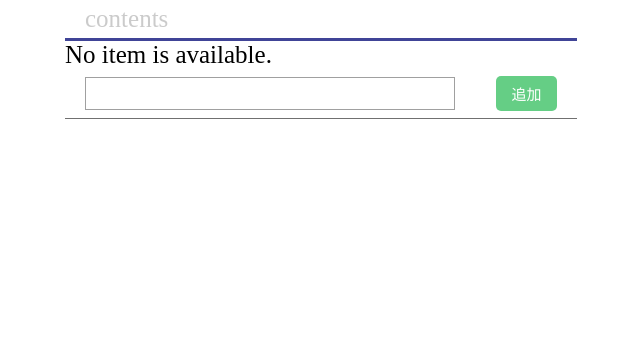
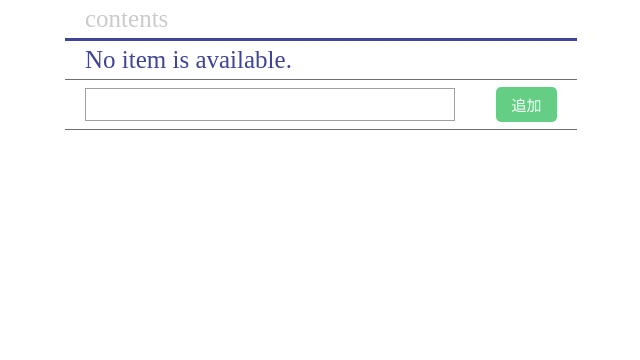
Before and after one commit to arara-ichihara/arara-todo, a Django app: page /araraTodoApp/ in a window 1280 px wide. Shown: the part 60-420 px from the top of the page, without its empty margins (319-959 px from the left). Run offline with Django 3.2, Linux system fonts and the light colour scheme; data that the repository does not hold is empty.

Commit message:
HTMLの修正とformデザインの修正

```diff
--- a/araraTodo/araraTodoApp/templates/araraTodoApp/index.html
+++ b/araraTodo/araraTodoApp/templates/araraTodoApp/index.html
@@ -17,28 +17,27 @@
         <p>contents</p>
       </div>
       <content>
+
+          <ul>
             {% if todo_list %}
-          <ul>
               {% for todo in todo_list %}
                 <li>
                   <p>{{ todo.content }}</p>
                   <a href="{% url 'delete' todo.id %}"><button>削除</button></a>
                 </li>
               {% endfor%}
+            {% else %}
+              <li>
+                <p>No item is available.</p>
+              </li>
               <li>
                 <form action="/addTodo/" method="post">{% csrf_token%}
                     <p><input type="text" name="content"></p>
                     <button type="submit">追加</button>
                 </form>
               </li>
+            {% endif %}
           </ul>
-        {% else %}
-          <p>No item is available.</p>
-          <li>
-            <p><input type="text"></p>
-            <button>追加</button>
-          </li>
-        {% endif %}
     </content>
     </main>
     <!-- メイン終了 -->
--- a/araraTodo/static/style.css
+++ b/araraTodo/static/style.css
@@ -78,6 +78,10 @@ main > content li p input[type=text]{
 main > content li:last-child button{
     background: #65ce85;
 }
+main > content li form {
+    width: 100%;
+    display: flex;
+}
 main > content li:last-child button:hover {
     border: solid #65ce85 2px;
     background: #fff;
```
Also changed, not shown: araraTodo/static/image/add_icon1.png (added), araraTodo/static/image/add_icon2.png (added), araraTodo/static/image/delete_icon1.png (added), araraTodo/static/image/delete_icon2.png (added). Lines whose indentation alone changed are shown as unchanged.
